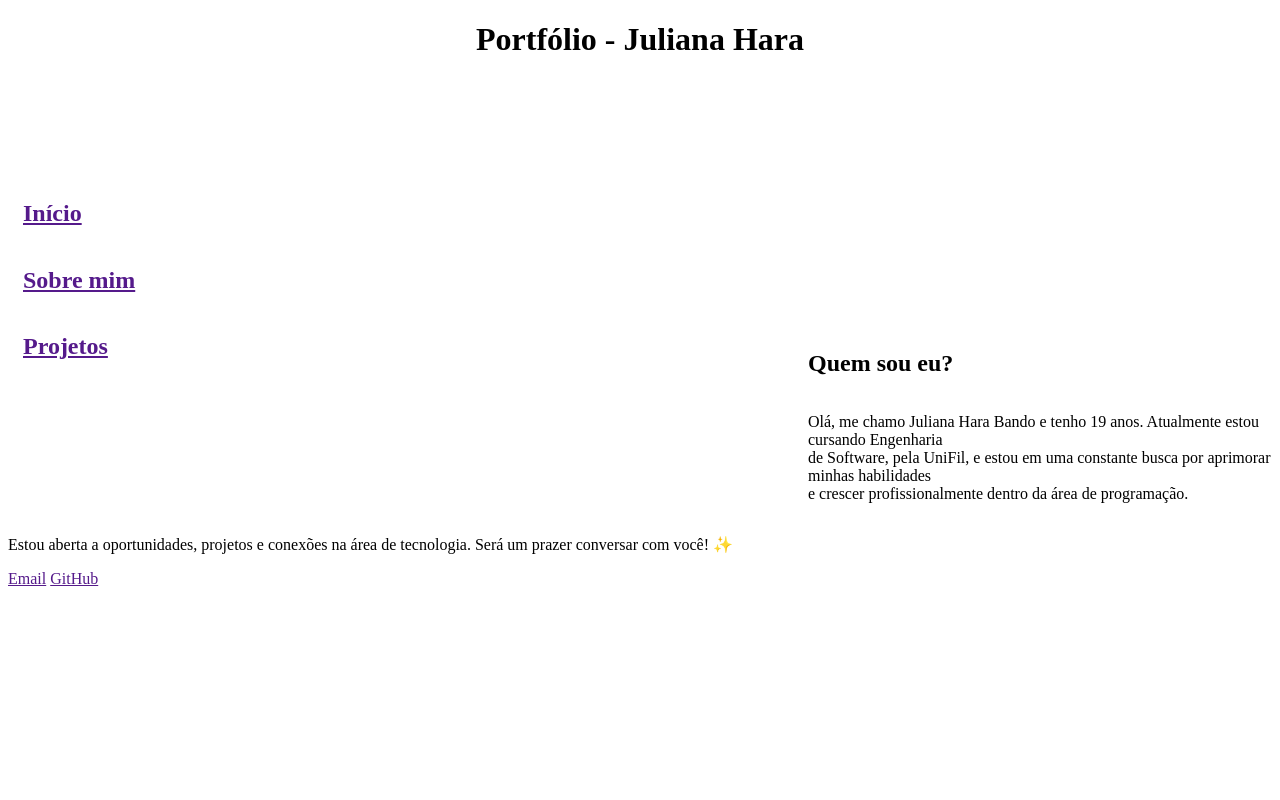
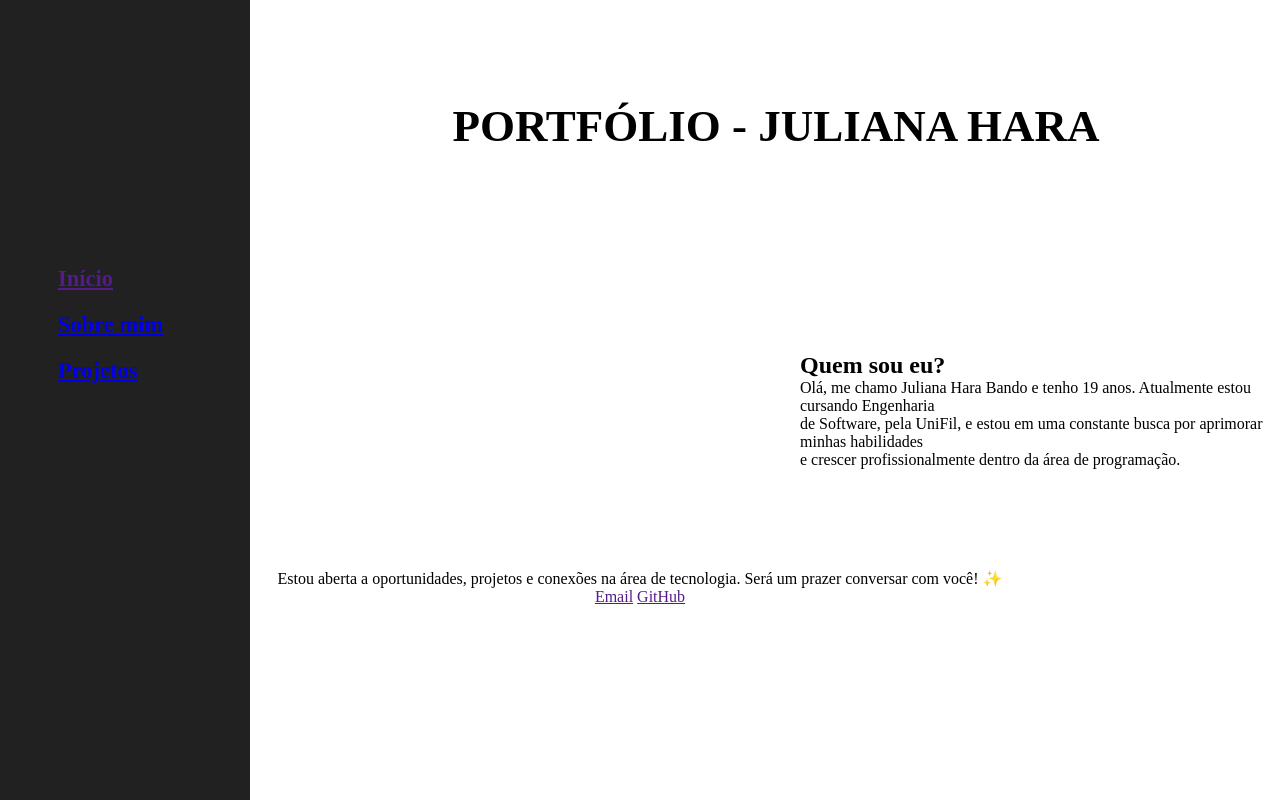
Before and after one commit to JulianaH17/trabalho-final-renata, a plain HTML site: page index.html in a window 1280 px wide. Drawn offline with Linux system fonts and the light colour scheme.

Commit message:
Adição das outras páginas HTML e melhoria da página inicial (feito em sala)

```diff
--- a/index.html
+++ b/index.html
@@ -14,8 +14,8 @@
     <aside>
         <nav>
             <h2><a href="">Início</a></h2>
-            <h2><a href="">Sobre mim</a></h2>
-            <h2><a href="">Projetos</a></h2>
+            <h2><a href="sobremim.html">Sobre mim</a></h2>
+            <h2><a href="projetos.html">Projetos</a></h2>
         </nav>
     </aside>
     <section>
--- a/style.css
+++ b/style.css
@@ -1,19 +1,53 @@
+/* cores:
+#4d3542
+#212121
+colocar o justify no paragrafo que escrevi sobre mim na página inicial (deixa as letras alinhadas)
+*/
+* {
+    margin: 0;
+    padding: 0;
+    box-sizing: border-box;
+}
+
 header {
     text-align: center;
+    padding-top: 100px;
+}
+
+h1 {
+    text-transform: uppercase;
+    font-size: 45px;
+    padding-left: 17rem;
 }
 
 nav {
+    width: 250px;
+    height: 100vh;
+    top: 0;
+    left: 0;
+
     display: flex;
     flex-direction: column;
-    padding-top: 100px;
-    padding-left: 15px;
+    position: fixed;
+    padding-top: 16rem;
+    padding-left: 3rem;
+    text-align: left;
 
-    position: fixed;
-    justify-content: space-evenly;
+    font-size: 15px;
+    background-color: #212121;
+}
+
+nav > h2 {
+    padding: 10px;
 }
 
 section {
     display: grid;
     padding-left: 800px;
-    padding-top: 250px;
+    padding-top: 200px;
 }
+
+footer {
+    text-align: center;
+    padding-top: 100px;
+}
```
Also changed, not shown: projetos.html (added), sobremim.html (added).
